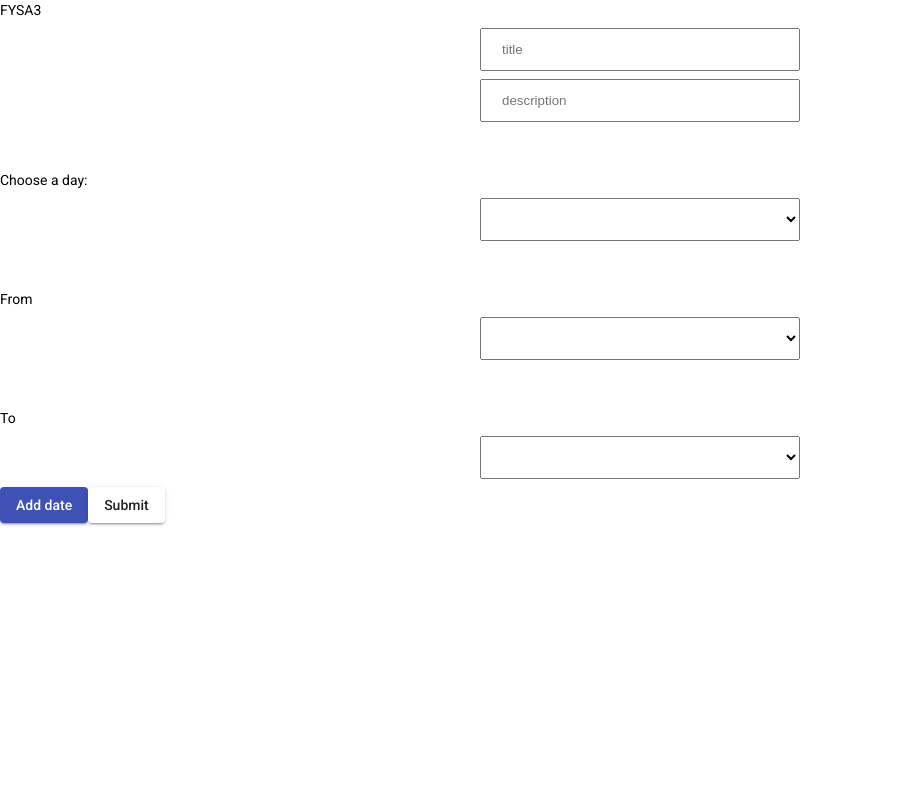
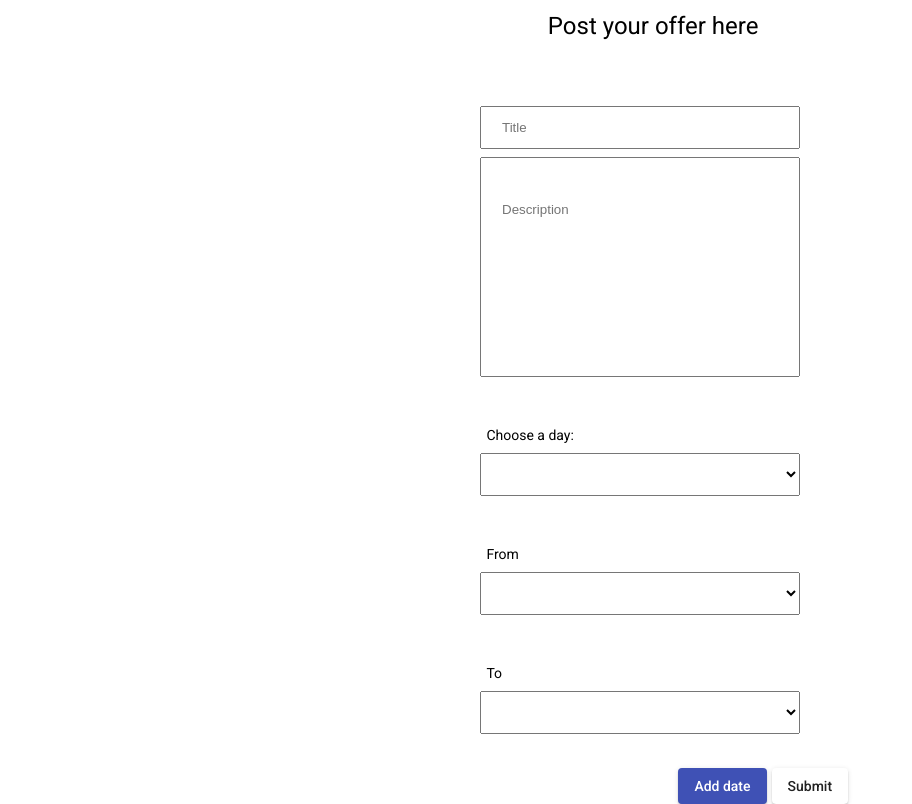
Before and after one commit to Hbib24/FYSA3-2.1, an Angular app in the folder client/: page / in a window 1280 px wide. Shown: the whole page, without its empty margins (0-912 px from the left). Built offline with nearby package versions, Linux system fonts and the light colour scheme; what angular-calendar would draw is missing.

Commit message:
offer form styling

```diff
--- a/client/src/app/app.component.html
+++ b/client/src/app/app.component.html
@@ -1,4 +1,3 @@
-<div>{{ title }}</div>
 <div [ngSwitch]="switch_expression">
   <div *ngSwitchCase="'user'">
     <app-user></app-user>
--- a/client/src/app/worker-form/worker-form.component.css
+++ b/client/src/app/worker-form/worker-form.component.css
@@ -0,0 +1,45 @@
+input,
+select {
+  width: 25%;
+  padding: 12px 20px;
+  margin: 8px 0;
+  box-sizing: border-box;
+  display: block;
+  margin-left: auto;
+  margin-right: auto;
+}
+
+#desc {
+  width: 25%;
+  height: 220px;
+  margin: 8px 0;
+  box-sizing: border-box;
+  display: block;
+  margin-left: auto;
+  margin-right: auto;
+  padding-bottom: 10%;
+}
+
+label {
+  margin-left: 38%;
+}
+
+h1 {
+  margin-left: 42.8%;
+}
+
+.container {
+  margin-top: 10px;
+}
+
+button {
+  margin-top: 2%;
+}
+
+#add {
+  margin-left: 53%;
+}
+
+#submit {
+  margin-left: 5px;
+}
--- a/client/src/app/worker-form/worker-form.component.html
+++ b/client/src/app/worker-form/worker-form.component.html
@@ -1,7 +1,16 @@
+<div class="container">
+  <h1>Post your offer here</h1>
+  <br /><br />
+
   <div class="workerForm">
     <form #f="ngForm" (ngSubmit)="submit(f)">
-    <input ngModel placeholder="title" name="title" />
-    <input ngModel placeholder="description" name="desc" /><br /><br />
+      <input ngModel placeholder="Title" name="title" />
+      <input
+        ngModel
+        placeholder="Description"
+        name="desc"
+        id="desc"
+      /><br /><br />
       <label for="days">Choose a day:</label>
       <select ngModel name="days">
         <option value="Monday">Monday</option>
@@ -53,6 +62,7 @@
         </p>
       </div>
       <button
+        id="add"
         mat-raised-button
         color="primary"
         type="button"
@@ -60,6 +70,9 @@
       >
         Add date
       </button>
-    <button mat-raised-button color="blue" type="submit">Submit</button>
+      <button id="submit" mat-raised-button color="blue" type="submit">
+        Submit
+      </button>
     </form>
   </div>
+</div>
--- a/client/src/app/worker-form/worker-form.component.ts
+++ b/client/src/app/worker-form/worker-form.component.ts
@@ -38,6 +38,11 @@ export class WorkerFormComponent implements OnInit {
       from: data.form.value.from,
       to: data.form.value.to,
     };
+    for (var key in obj) {
+      if (!obj[key]) {
+        return alert('please add a date');
+      }
+    }
     this.dates.push(obj);
     console.log(this.dates);
   }
--- a/client/src/styles.css
+++ b/client/src/styles.css
@@ -1,32 +1,6 @@
 /* You can add global styles to this file, and also import other style files */
 
-html,
-body {
-  height: 100%;
-}
 body {
   margin: 0;
   font-family: Roboto, "Helvetica Neue", sans-serif;
 }
-
-input,
-select {
-  width: 25%;
-  padding: 12px 20px;
-  margin: 8px 0;
-  box-sizing: border-box;
-  display: block;
-  margin-left: auto;
-  margin-right: auto;
-}
-
-label {
-  box-sizing: border-box;
-  display: block;
-  margin-left: auto;
-  margin-right: auto;
-}
-
-button {
-  margin-left: auto;
-}
```
Lines whose indentation alone changed are shown as unchanged.
